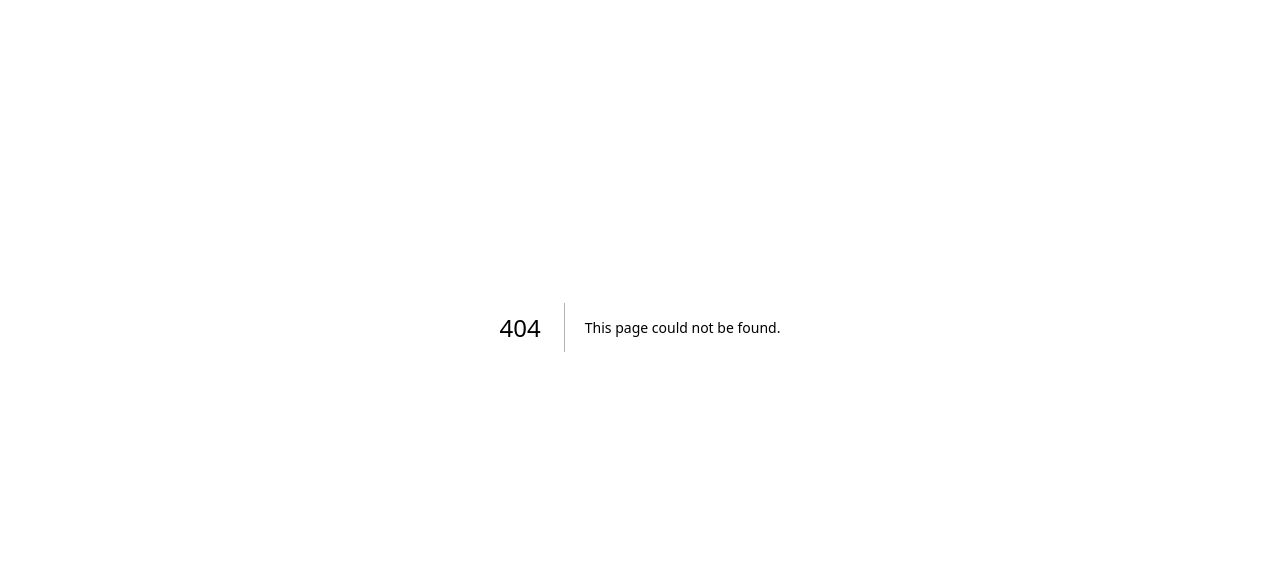
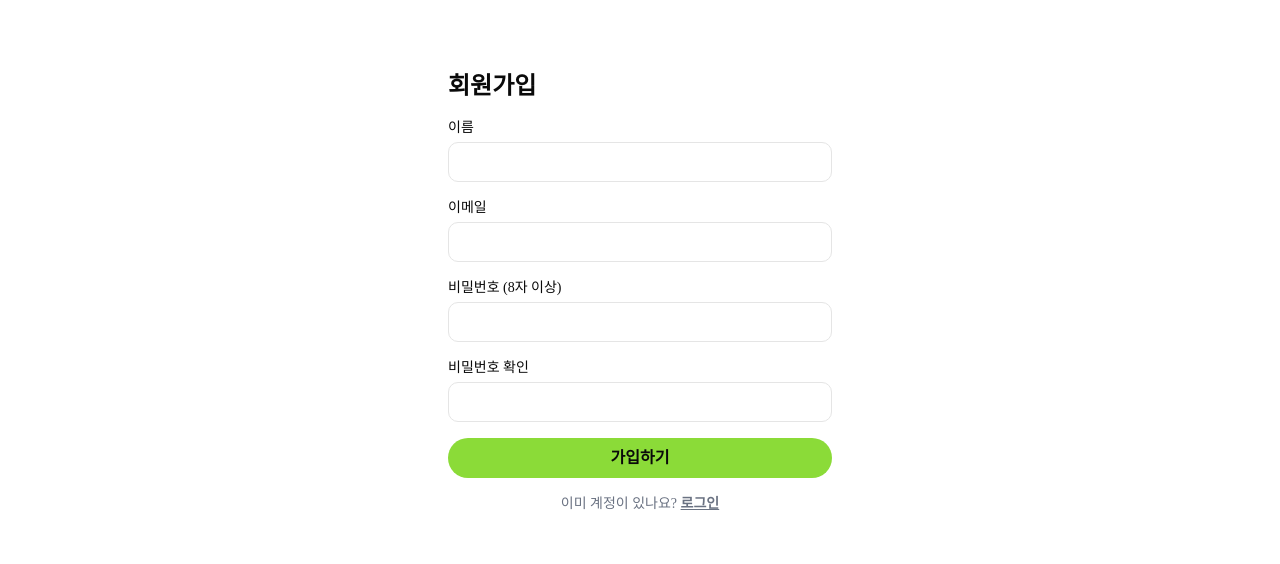
Before and after one commit to justinweon/dreambig_shoppingmall_project, a Next.js app: page /register in a window 1280 px wide. Before the commit this address had no page. Shown: the part 145-709 px from the top of the page. Built offline with nearby package versions, Linux system fonts and the light colour scheme; no server answers.

Commit message:
feat: signup feature

```diff
--- a/app/login/page.tsx
+++ b/app/login/page.tsx
@@ -1,6 +1,8 @@
 "use client";
 
-import { useState } from "react";
+import { useActionState, useState } from "react";
+import { signUpAction } from "@/domains/auth/actions/signup.action";
+import { INITIAL_ACTION_STATE } from "@/shared/types/action.types";
 import Image from "next/image";
 import Link from "next/link";
 import { Eye, EyeOff } from "lucide-react";
@@ -19,6 +21,14 @@ export default function LoginPage() {
   const [mode, setMode] = useState<Mode>("login");
   const [showPw, setShowPw] = useState(false);
   const isLogin = mode === "login";
+  const [state, formAction, isPending] = useActionState(signUpAction, INITIAL_ACTION_STATE);
+  const kept = state.data as { name?: string; email?: string } | undefined;
+
+// 새로 들기 탭일 때만, 해당 칸의 에러 문구를 보여 줌
+const errorText = (field: string) =>
+  !isLogin && state.errors?.[field] ? (
+    <p className="mt-2 text-xs text-red-600">{state.errors[field]}</p>
+  ) : null;
 
   return (
     <main className="mx-auto w-full max-w-[1280px] flex-1 px-6 pb-24 pt-8 lg:px-12 xl:px-20">
@@ -63,33 +73,62 @@ export default function LoginPage() {
 
           <form
   className="mt-8"
-            onSubmit={(e) => {
+  noValidate
+  action={isLogin ? undefined : formAction}
+  onSubmit={
+    isLogin
+      ? (e) => {
           e.preventDefault();
-              // TODO: 로그인 / 회원가입 API 연결
-            }}
+          // TODO 내일: 로그인 액션 연결
+        }
+      : undefined
+  }
 >
-            <label
-              htmlFor="email"
-              className="block text-[13px] font-semibold text-neutral-950"
-            >
+  {/* 가입 실패 메시지 (예: 이미 가입된 이메일) */}
+  {!isLogin && state.message && !state.success && (
+    <p className="mb-6 border border-red-200 bg-red-50 p-3 text-[13px] text-red-600">
+      {state.message}
+    </p>
+  )}
+
+  {/* 새로 들기: 이름 */}
+  {!isLogin && (
+    <div className="mb-6">
+      <label htmlFor="name" className="block text-[13px] font-semibold text-neutral-950">
+        이름
+      </label>
+      <input
+        id="name"
+        name="name"
+        type="text"
+        defaultValue={kept?.name}
+        placeholder="그대의 이름을 아뢰어라"
+        className={inputClass}
+      />
+      {errorText("name")}
+    </div>
+  )}
+
+  <label htmlFor="email" className="block text-[13px] font-semibold text-neutral-950">
     편지 받을 곳
   </label>
   <input
     id="email"
+    name="email"
     type="email"
+    defaultValue={kept?.email}
     placeholder="편지 받을 곳을 아뢰어라"
     className={inputClass}
   />
+  {errorText("email")}
 
-            <label
-              htmlFor="password"
-              className="mt-6 block text-[13px] font-semibold text-neutral-950"
-            >
+  <label htmlFor="password" className="mt-6 block text-[13px] font-semibold text-neutral-950">
     비밀글쇠
   </label>
   <div className="relative">
     <input
       id="password"
+      name="password"
       type={showPw ? "text" : "password"}
       placeholder="비밀글쇠를 아뢰어라"
       className={`${inputClass} pr-12`}
@@ -103,25 +142,48 @@ export default function LoginPage() {
       {showPw ? <Eye size={18} /> : <EyeOff size={18} />}
     </button>
   </div>
+  {errorText("password")}
 
+  {/* 새로 들기: 비밀글쇠 확인 */}
+  {!isLogin && (
+    <>
+      <label htmlFor="passwordConfirm" className="mt-6 block text-[13px] font-semibold text-neutral-950">
+        비밀글쇠 다시 쓰기
+      </label>
+      <input
+        id="passwordConfirm"
+        name="passwordConfirm"
+        type={showPw ? "text" : "password"}
+        placeholder="비밀글쇠를 한 번 더 아뢰어라"
+        className={inputClass}
+      />
+      {errorText("passwordConfirm")}
+    </>
+  )}
+
+  {/* 들어가기 탭에서만 보이는 부분 */}
+  {isLogin && (
     <div className="mt-4 flex items-center justify-between text-[13px]">
       <label className="flex cursor-pointer items-center gap-2 text-neutral-600">
         <input type="checkbox" className="size-4 accent-neutral-950" />
         나를 기억하게 하기
       </label>
-              <Link
-                href="#"
-                className="border-b border-neutral-950 font-medium text-neutral-950"
-              >
+      <Link href="#" className="border-b border-neutral-950 font-medium text-neutral-950">
         비밀글쇠를 잊었느냐?
       </Link>
     </div>
+  )}
 
   <button
     type="submit"
-              className="mt-8 h-14 w-full bg-neutral-950 text-[15px] font-semibold text-white transition-colors hover:bg-neutral-800"
+    disabled={!isLogin && isPending}
+    className="mt-8 h-14 w-full bg-neutral-950 text-[15px] font-semibold text-white transition-colors hover:bg-neutral-800 disabled:opacity-50 cursor-pointer"
   >
-              {isLogin ? "예, 들어가겠나이다" : "예, 새로 들겠나이다"}
+    {isLogin
+      ? "예, 들어가겠나이다"
+      : isPending
+        ? "이름표 만드는 중..."
+        : "예, 새로 들겠나이다"}
   </button>
 
   <p className="mt-6 text-center text-[13px] text-neutral-500">
--- /dev/null
+++ b/app/register/page.tsx
@@ -0,0 +1,9 @@
+import SignupForm from '@/domains/auth/components/SignupForm';
+
+export default function RegisterPage() {
+    return (
+        <main className="flex min-h-[calc(100dvh-70px)] items-center justify-center px-4 py-10">
+            <SignupForm />
+        </main>
+    );
+}
--- /dev/null
+++ b/domains/auth/actions/signup.action.ts
@@ -0,0 +1,58 @@
+'use server';
+
+import { redirect } from 'next/navigation';
+import { createServerClient } from '@/shared/lib/supabase';
+import { ActionState } from '@/shared/types/action.types';
+import { validateSignUpInput } from '../utils/authValidation';
+
+export async function signUpAction(
+    prevState: ActionState,
+    formData: FormData,
+): Promise<ActionState> {
+    const input = {
+        name: String(formData.get('name') ?? ''),
+        email: String(formData.get('email') ?? ''),
+        password: String(formData.get('password') ?? ''),
+        passwordConfirm: String(formData.get('passwordConfirm') ?? ''),
+    };
+    const keep = { name: input.name, email: input.email };
+
+    const errors = validateSignUpInput(input);
+    if (Object.keys(errors).length > 0) {
+        return { success: false, errors, data: keep };
+    }
+
+    const supabase = createServerClient();
+
+    const { data: authData, error: signUpError } = await supabase.auth.signUp({
+        email: input.email.trim(),
+        password: input.password,
+    });
+
+    if (signUpError || !authData.user) {
+        const isDuplicate = signUpError?.message?.toLowerCase().includes('already');
+        return {
+            success: false,
+            message: isDuplicate
+                ? '이미 가입된 이메일이에요.'
+                : `회원가입에 실패했어요: ${signUpError?.message ?? '알 수 없는 오류'}`,
+            data: keep,
+        };
+    }
+
+    const { error: profileError } = await supabase.from('profiles').insert({
+        id: authData.user.id,
+        name: input.name.trim(),
+        role: 'user',
+    });
+
+    if (profileError) {
+        return {
+            success: false,
+            message: `프로필 저장에 실패했어요: ${profileError.message}`,
+            data: keep,
+        };
+    }
+
+    redirect('/');
+}
--- /dev/null
+++ b/domains/auth/components/signupForm.tsx
@@ -0,0 +1,55 @@
+'use client';
+
+import Link from 'next/link';
+import { useActionState } from 'react';
+import { signUpAction } from '../actions/signup.action';
+import { INITIAL_ACTION_STATE } from '@/shared/types/action.types';
+
+export default function SignupForm() {
+    const [state, formAction, isPending] = useActionState(signUpAction, INITIAL_ACTION_STATE);
+    const kept = state.data as { name?: string; email?: string } | undefined;
+
+    const field = (name: string, label: string, type = 'text', defaultValue = '') => (
+        <div className="flex flex-col gap-1">
+            <label htmlFor={name} className="text-sm font-medium">{label}</label>
+            <input
+                id={name}
+                name={name}
+                type={type}
+                defaultValue={defaultValue}
+                className="h-10 rounded-lg border px-3 text-sm"
+            />
+            {state.errors?.[name] && (
+                <p className="text-xs text-red-500">{state.errors[name]}</p>
+            )}
+        </div>
+    );
+
+    return (
+        <form action={formAction} noValidate className="flex w-full max-w-sm flex-col gap-4">
+            <h1 className="text-2xl font-bold">회원가입</h1>
+
+            {state.message && !state.success && (
+                <p className="rounded-lg bg-red-50 p-3 text-sm text-red-600">{state.message}</p>
+            )}
+
+            {field('name', '이름', 'text', kept?.name)}
+            {field('email', '이메일', 'email', kept?.email)}
+            {field('password', '비밀번호 (8자 이상)', 'password')}
+            {field('passwordConfirm', '비밀번호 확인', 'password')}
+
+            <button
+                type="submit"
+                disabled={isPending}
+                className="h-10 rounded-full bg-[#8bdb38] font-bold disabled:opacity-50"
+            >
+                {isPending ? '가입 처리 중...' : '가입하기'}
+            </button>
+
+            <p className="text-center text-sm text-gray-500">
+                이미 계정이 있나요?{' '}
+                <Link href="/login" className="font-bold underline">로그인</Link>
+            </p>
+        </form>
+    );
+}
--- /dev/null
+++ b/domains/auth/types/auth.types.ts
@@ -0,0 +1,6 @@
+export interface SignUpInput {
+    name: string;
+    email: string;
+    password: string;
+    passwordConfirm: string;
+}
--- /dev/null
+++ b/domains/auth/utils/authValidation.ts
@@ -0,0 +1,33 @@
+import { SignUpInput } from '../types/auth.types';
+
+const EMAIL_REGEX = /^[^\s@]+@[^\s@]+\.[^\s@]+$/;
+
+export function validateSignUpInput(input: SignUpInput): Record<string, string> {
+    const errors: Record<string, string> = {};
+
+    if (!input.name || !input.name.trim()) {
+        errors.name = '이름(닉네임)을 입력해 주세요.';
+    } else if (input.name.trim().length < 2) {
+        errors.name = '이름은 최소 2자 이상 입력해야 합니다.';
+    }
+
+    if (!input.email || !input.email.trim()) {
+        errors.email = '이메일 주소를 입력해 주세요.';
+    } else if (!EMAIL_REGEX.test(input.email.trim())) {
+        errors.email = '올바른 이메일 형식이 아닙니다.';
+    }
+
+    if (!input.password) {
+        errors.password = '비밀번호를 입력해 주세요.';
+    } else if (input.password.length < 8) {
+        errors.password = '비밀번호는 최소 8자 이상이어야 합니다.';
+    }
+
+    if (!input.passwordConfirm) {
+        errors.passwordConfirm = '비밀번호 확인을 입력해 주세요.';
+    } else if (input.password !== input.passwordConfirm) {
+        errors.passwordConfirm = '비밀번호가 일치하지 않습니다.';
+    }
+
+    return errors;
+}
--- a/package.json
+++ b/package.json
@@ -10,6 +10,8 @@
   },
   "dependencies": {
     "@base-ui/react": "^1.9.0",
+    "@supabase/ssr": "^0.12.7",
+    "@supabase/supabase-js": "^2.118.0",
     "class-variance-authority": "^0.7.1",
     "cn": "^0.4.0",
     "lucide-react": "^1.56.0",
--- /dev/null
+++ b/shared/lib/supabase.ts
@@ -0,0 +1,31 @@
+import { createBrowserClient, createServerClient as createSSRServerClient } from '@supabase/ssr';
+import { SupabaseClient } from '@supabase/supabase-js';
+
+const supabaseUrl = process.env.NEXT_PUBLIC_SUPABASE_URL || '';
+const supabasePublishableKey = process.env.NEXT_PUBLIC_SUPABASE_PUBLISHABLE_KEY || '';
+
+// 서버용: 쿠키를 읽고 써서 로그인 상태를 기억함
+export function createServerClient(): SupabaseClient {
+    return createSSRServerClient(supabaseUrl, supabasePublishableKey, {
+        cookies: {
+            async getAll() {
+                const { cookies } = await import('next/headers');
+                return (await cookies()).getAll();
+            },
+            async setAll(cookiesToSet) {
+                try {
+                    const { cookies } = await import('next/headers');
+                    const cookieStore = await cookies();
+                    cookiesToSet.forEach(({ name, value, options }) =>
+                        cookieStore.set(name, value, options),
+                    );
+                } catch {
+                    // 서버 컴포넌트 렌더링 중에는 쿠키를 쓸 수 없어서 무시
+                }
+            },
+        },
+    });
+}
+
+// 브라우저용
+export const supabase = createBrowserClient(supabaseUrl, supabasePublishableKey);
--- /dev/null
+++ b/shared/types/action.types.ts
@@ -0,0 +1,8 @@
+export interface ActionState<T=unknown>{
+    success: boolean;
+    message?: string;
+    errors?: Record<string, string>;
+    data?: T;
+}
+
+export const INITIAL_ACTION_STATE: ActionState = {success:false};
```
Also changed, not shown: 2 other files (tests, documents, lock files or other folders). Lines whose indentation alone changed are shown as unchanged.
